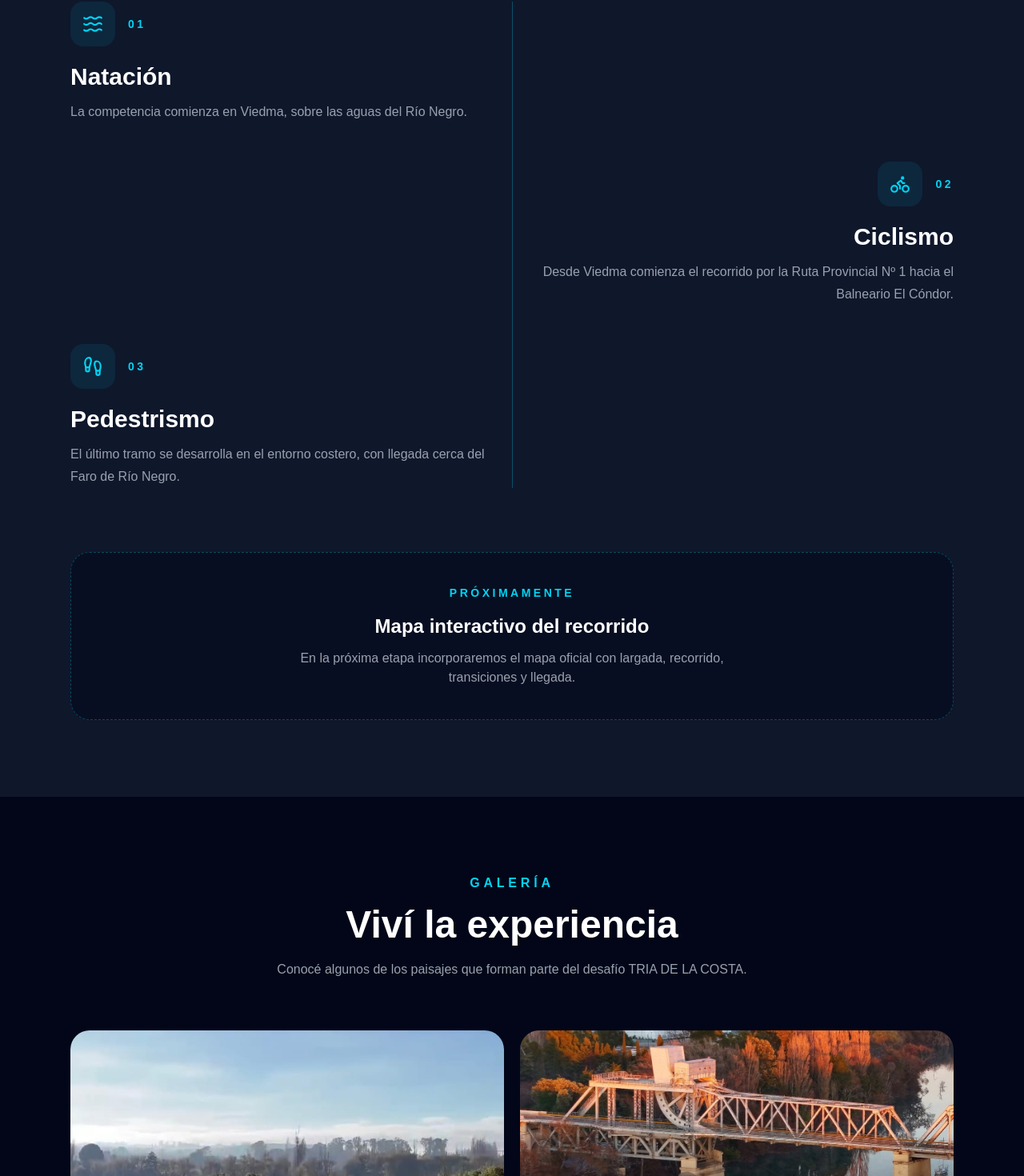
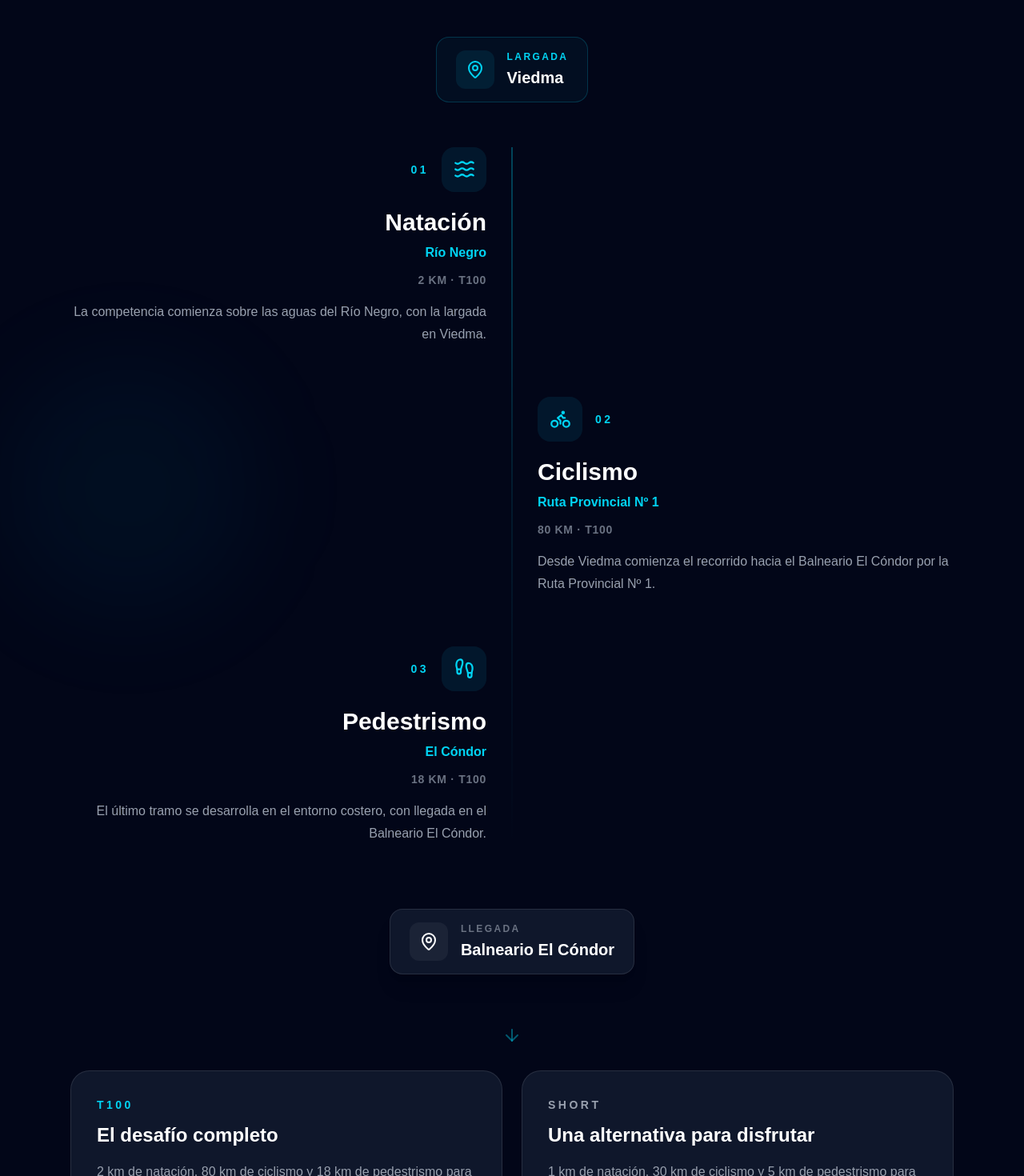
Before and after one commit to martinperezruella/tria-de-la-costa-web, a Next.js app: page / in a window 1280 px wide. Shown: the part 4527-5997 px from the top of the page at 80% size. Built offline with nearby package versions, Linux system fonts and the light colour scheme.

Commit message:
Mejorar sección de recorrido

```diff
--- a/components/home/Route.tsx
+++ b/components/home/Route.tsx
@@ -1,81 +1,187 @@
-import { Bike, Footprints, Waves } from "lucide-react";
+import { Bike, Footprints, Waves, MapPin, ArrowDown } from "lucide-react";
 
 export default function Route() {
   return (
     <section
       id="recorrido"
-      className="bg-slate-900 py-24 text-white"
+      className="relative overflow-hidden bg-slate-950 py-24 md:py-32"
     >
-      <div className="mx-auto max-w-6xl px-6">
+      {/* Decoración de fondo */}
+      <div className="pointer-events-none absolute left-0 top-1/3 h-80 w-80 rounded-full bg-cyan-500/5 blur-3xl" />
+
+      <div className="relative mx-auto max-w-6xl px-6">
 
         {/* Encabezado */}
         <div className="text-center">
+
           <p className="font-semibold uppercase tracking-[0.3em] text-cyan-400">
             Recorrido
           </p>
 
-          <h2 className="mt-4 text-4xl font-bold md:text-5xl">
+          <h2 className="mt-4 text-4xl font-black md:text-5xl lg:text-6xl">
             Del río al mar
           </h2>
 
-          <p className="mx-auto mt-5 max-w-3xl text-gray-300">
+          <p className="mx-auto mt-5 max-w-3xl text-lg leading-8 text-gray-300">
             Un circuito único que conecta Viedma con el Balneario El Cóndor,
-            combinando natación, ciclismo y pedestrismo en un entorno natural
-            incomparable.
+            atravesando algunos de los paisajes más representativos de la
+            costa rionegrina.
           </p>
+
+        </div>
+
+        {/* Punto de partida */}
+        <div className="mt-16 flex justify-center">
+
+          <div className="flex items-center gap-4 rounded-2xl border border-cyan-400/20 bg-cyan-950/20 px-6 py-4">
+
+            <div className="flex h-12 w-12 items-center justify-center rounded-xl bg-cyan-500/10 text-cyan-400">
+              <MapPin size={24} />
+            </div>
+
+            <div>
+              <p className="text-xs font-semibold uppercase tracking-[0.2em] text-cyan-400">
+                Largada
+              </p>
+
+              <p className="mt-1 text-xl font-bold">
+                Viedma
+              </p>
+            </div>
+
+          </div>
+
         </div>
 
         {/* Línea del recorrido */}
-        <div className="relative mt-20">
+        <div className="relative mt-14">
 
-          {/* Línea central */}
-          <div className="absolute left-6 top-0 hidden h-full w-px bg-cyan-400/30 md:left-1/2 md:block" />
+          {/* Línea vertical */}
+          <div className="absolute left-6 top-0 hidden h-full w-px bg-gradient-to-b from-cyan-400/60 via-cyan-400/20 to-transparent md:left-1/2 md:block md:-translate-x-1/2" />
 
-          <div className="space-y-12">
+          <div className="space-y-10 md:space-y-16">
 
             {/* Natación */}
             <RouteStep
-              icon={<Waves size={26} />}
+              icon={<Waves size={27} />}
               number="01"
               title="Natación"
-              description="La competencia comienza en Viedma, sobre las aguas del Río Negro."
+              location="Río Negro"
+              distance="2 km · T100"
+              description="La competencia comienza sobre las aguas del Río Negro, con la largada en Viedma."
               side="left"
             />
 
             {/* Ciclismo */}
             <RouteStep
-              icon={<Bike size={26} />}
+              icon={<Bike size={27} />}
               number="02"
               title="Ciclismo"
-              description="Desde Viedma comienza el recorrido por la Ruta Provincial Nº 1 hacia el Balneario El Cóndor."
+              location="Ruta Provincial Nº 1"
+              distance="80 km · T100"
+              description="Desde Viedma comienza el recorrido hacia el Balneario El Cóndor por la Ruta Provincial Nº 1."
               side="right"
             />
 
             {/* Pedestrismo */}
             <RouteStep
-              icon={<Footprints size={26} />}
+              icon={<Footprints size={27} />}
               number="03"
               title="Pedestrismo"
-              description="El último tramo se desarrolla en el entorno costero, con llegada cerca del Faro de Río Negro."
+              location="El Cóndor"
+              distance="18 km · T100"
+              description="El último tramo se desarrolla en el entorno costero, con llegada en el Balneario El Cóndor."
               side="left"
             />
 
           </div>
+
+        </div>
+
+        {/* Llegada */}
+        <div className="mt-14 flex justify-center md:mt-20">
+
+          <div className="flex items-center gap-4 rounded-2xl border border-white/10 bg-slate-900 px-6 py-4 shadow-xl">
+
+            <div className="flex h-12 w-12 items-center justify-center rounded-xl bg-white/5 text-white">
+              <MapPin size={24} />
+            </div>
+
+            <div>
+              <p className="text-xs font-semibold uppercase tracking-[0.2em] text-gray-500">
+                Llegada
+              </p>
+
+              <p className="mt-1 text-xl font-bold">
+                Balneario El Cóndor
+              </p>
+            </div>
+
+          </div>
+
+        </div>
+
+        {/* Separador visual */}
+        <div className="mt-16 flex justify-center text-cyan-400/40">
+          <ArrowDown size={24} />
+        </div>
+
+        {/* Información adicional */}
+        <div className="mt-8 grid gap-6 md:grid-cols-2">
+
+          <div className="rounded-3xl border border-white/10 bg-slate-900 p-8">
+
+            <p className="text-sm font-semibold uppercase tracking-[0.25em] text-cyan-400">
+              T100
+            </p>
+
+            <h3 className="mt-3 text-2xl font-bold">
+              El desafío completo
+            </h3>
+
+            <p className="mt-4 leading-7 text-gray-400">
+              2 km de natación, 80 km de ciclismo y 18 km de
+              pedestrismo para completar los 100 km del recorrido.
+            </p>
+
+          </div>
+
+          <div className="rounded-3xl border border-white/10 bg-slate-900 p-8">
+
+            <p className="text-sm font-semibold uppercase tracking-[0.25em] text-gray-400">
+              SHORT
+            </p>
+
+            <h3 className="mt-3 text-2xl font-bold">
+              Una alternativa para disfrutar
+            </h3>
+
+            <p className="mt-4 leading-7 text-gray-400">
+              1 km de natación, 30 km de ciclismo y 5 km de
+              pedestrismo para vivir la experiencia del TRIA DE LA COSTA.
+            </p>
+
+          </div>
+
         </div>
 
         {/* Próximamente mapa */}
-        <div className="mt-20 rounded-3xl border border-dashed border-cyan-400/30 bg-slate-950/50 p-10 text-center">
+        <div className="mt-12 overflow-hidden rounded-3xl border border-cyan-400/20 bg-gradient-to-br from-cyan-950/20 to-slate-900 p-10 text-center">
 
-          <p className="text-sm font-semibold uppercase tracking-[0.25em] text-cyan-400">
+          <div className="mx-auto flex h-14 w-14 items-center justify-center rounded-2xl bg-cyan-500/10 text-cyan-400">
+            <MapPin size={28} />
+          </div>
+
+          <p className="mt-6 text-sm font-semibold uppercase tracking-[0.25em] text-cyan-400">
             Próximamente
           </p>
 
-          <h3 className="mt-4 text-2xl font-bold">
-            Mapa interactivo del recorrido
+          <h3 className="mt-3 text-2xl font-bold">
+            Mapa oficial del recorrido
           </h3>
 
-          <p className="mx-auto mt-3 max-w-xl text-gray-400">
-            En la próxima etapa incorporaremos el mapa oficial con
+          <p className="mx-auto mt-3 max-w-xl leading-7 text-gray-400">
+            En una próxima etapa incorporaremos el mapa oficial con
             largada, recorrido, transiciones y llegada.
           </p>
 
@@ -90,6 +196,8 @@ type RouteStepProps = {
   icon: React.ReactNode;
   number: string;
   title: string;
+  location: string;
+  distance: string;
   description: string;
   side: "left" | "right";
 };
@@ -98,44 +206,72 @@ function RouteStep({
   icon,
   number,
   title,
+  location,
+  distance,
   description,
   side,
 }: RouteStepProps) {
   return (
-    <div
-      className={`relative grid gap-6 md:grid-cols-2 md:gap-16 ${
-        side === "right" ? "md:text-right" : ""
-      }`}
-    >
+    <div className="relative grid gap-6 md:grid-cols-2 md:gap-16">
 
-      <div className={side === "right" ? "md:order-2" : ""}>
+      {/* Contenido */}
+      <div
+        className={
+          side === "right"
+            ? "md:order-2 md:text-left"
+            : "md:order-1 md:text-right"
+        }
+      >
+
         <div
           className={`flex items-center gap-4 ${
-            side === "right" ? "md:justify-end" : ""
+            side === "right" ? "md:justify-start" : "md:justify-end"
           }`}
         >
-          <div className="flex h-14 w-14 shrink-0 items-center justify-center rounded-2xl bg-cyan-500/10 text-cyan-400">
+
+          <div
+            className={`flex h-14 w-14 shrink-0 items-center justify-center rounded-2xl bg-cyan-500/10 text-cyan-400 ${
+              side === "right" ? "md:order-1" : "md:order-2"
+            }`}
+          >
             {icon}
           </div>
 
-          <span className="text-sm font-bold tracking-[0.25em] text-cyan-400">
+          <span
+            className={`text-sm font-bold tracking-[0.25em] text-cyan-400 ${
+              side === "right" ? "md:order-2" : "md:order-1"
+            }`}
+          >
             {number}
           </span>
+
         </div>
 
-        <h3 className="mt-5 text-3xl font-bold">
+        <h3 className="mt-5 text-3xl font-black">
           {title}
         </h3>
 
-        <p className="mt-3 leading-7 text-gray-400">
+        <p className="mt-2 font-semibold text-cyan-400">
+          {location}
+        </p>
+
+        <p className="mt-3 text-sm font-semibold uppercase tracking-wider text-gray-500">
+          {distance}
+        </p>
+
+        <p className="mt-4 leading-7 text-gray-400">
           {description}
         </p>
+
       </div>
 
+      {/* Espacio opuesto */}
       <div
-        className={`hidden md:block ${
-          side === "right" ? "md:order-1" : ""
-        }`}
+        className={
+          side === "right"
+            ? "hidden md:order-1 md:block"
+            : "hidden md:order-2 md:block"
+        }
       />
 
     </div>
```
